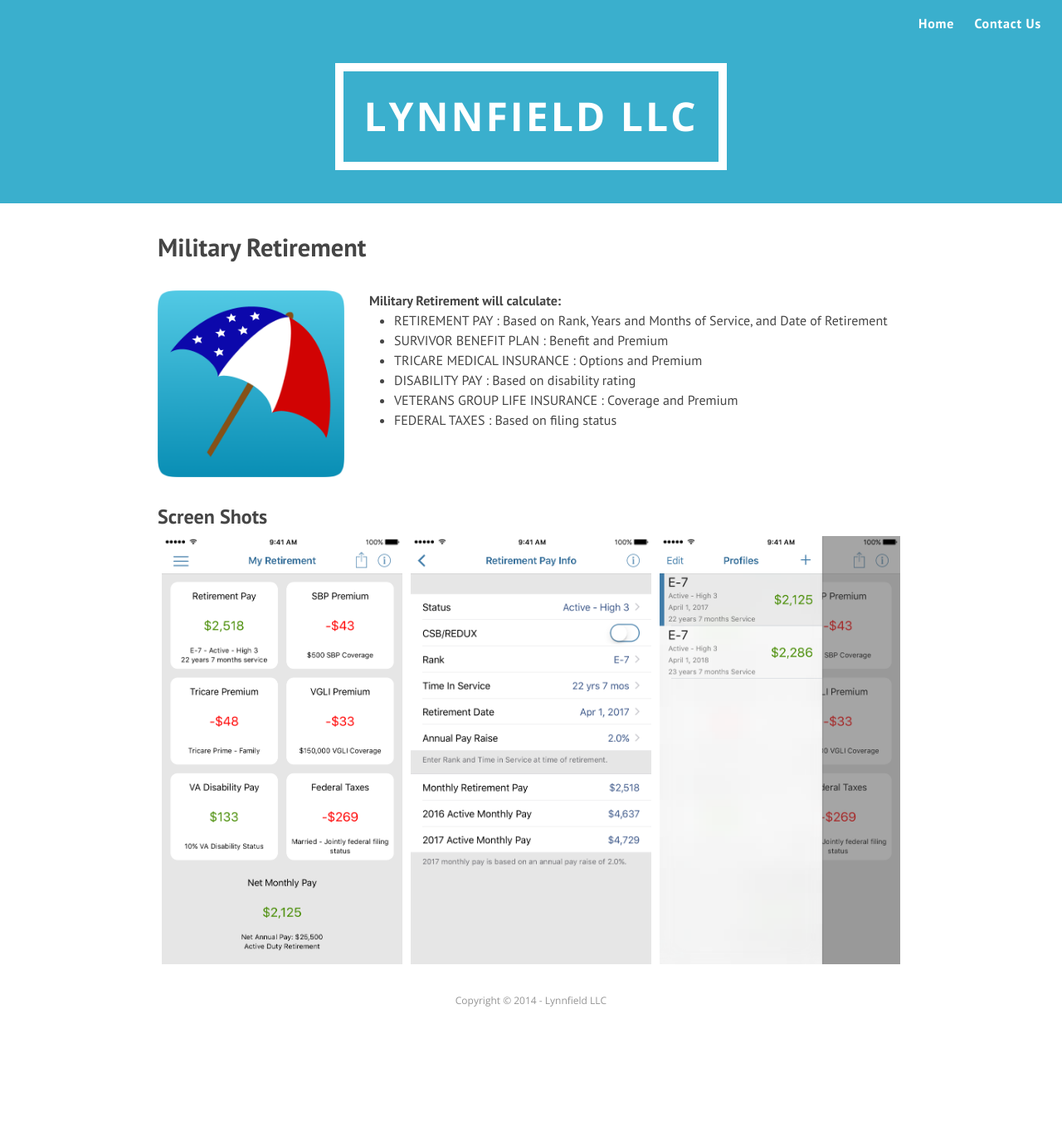
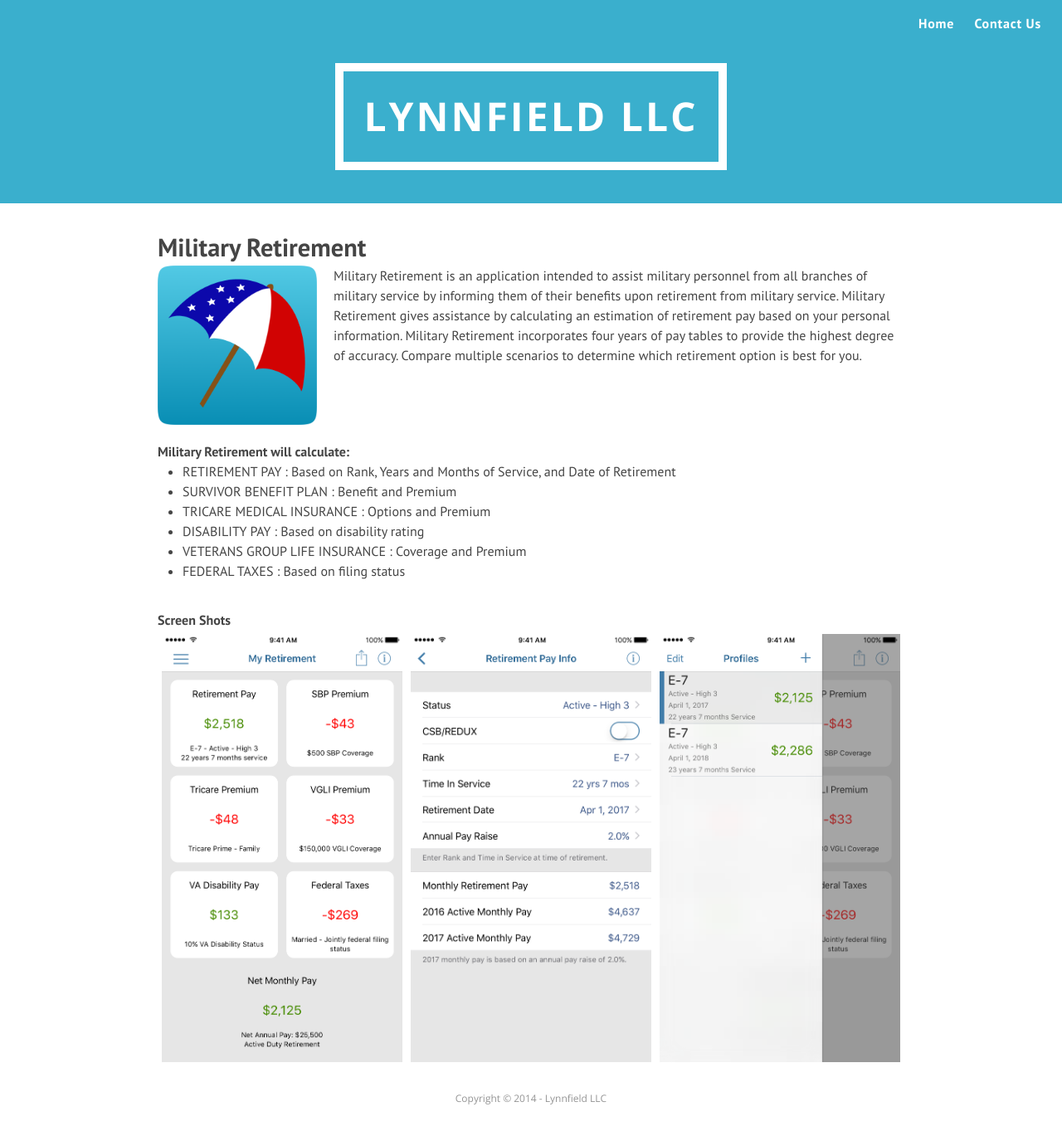
Before and after one commit to LynnfieldLLC/lynnfieldllc.github.io, a Jekyll site: the page built from index.md, in a window 1280 px wide. Shown: the whole page at 83% size. Built offline with Jekyll 4.4.1, drawn with Linux system fonts in a browser that asks for light colours; nearby versions of some CDN libraries; before the commit the page ends 1251 px from its top, so only the background shows below that.

Commit message:
Some improvements to layout.

```diff
--- a/_sass/_base.scss
+++ b/_sass/_base.scss
@@ -35,44 +35,39 @@
         vertical-align: middle;
     }
 
-    span.icon-image {
-        position: relative;
-        float: left;
-        min-width: 200px;
-        max-width: 25%;
-        padding-right: $spacing-unit;
-        margin: 0;
-    }
-
-    img.icon-image {
-        padding: $spacing-unit 0;
-    }
-
-    div.icon-image {
-        text-align: left;
-        display: inline-block;
-        padding-top: $spacing-unit;
-        flex: 1 1 50%;
-
-        ul {
-            display: block;
-            margin: 0;
-            padding-left: $spacing-unit;
-            padding-bottom: $spacing-unit;
-        }
-    }
-
-    div.row {
+    .app-hero {
         display: flex;
         flex-wrap: wrap;
     }
 
-    figure > img {
-        display: block;
+    .app-icon {
+        flex: 0 0 auto;
+        background-image: url("/assets/military_retire_icon.png");
+        background-repeat: no-repeat;
+        background-size: contain;
+        background-position: center center;
+        width: 192px;
+        height: 192px;
+        margin-right: 20px;
+        margin-bottom: 20px;
     }
 
-    figcaption {
-        font-size: $small-font-size;
+    .app-description {
+        flex: 1 1 0px;
+        text-align: left;
+        margin-bottom: 20px;
+    }
+
+    .app-features {
+        display: flex;
+        flex-direction: column;
+        justify-content: flex-start;
+        text-align: left;
+        margin-bottom: 20px;
+    }
+
+    .screen-shot-container {
+        margin-top: 20px;
     }
 
     .screen-shots {
@@ -82,6 +77,15 @@
 
         .screen-shot {
             margin: 5px;
+        }
+    }
+
+    @media only screen and (max-width: 500px) {
+        .app-name {
+            text-align: center;
+        }
+        .app-icon {
+            width: 100%;
         }
     }
 
--- a/index.md
+++ b/index.md
@@ -1,16 +1,17 @@
 ---
 layout: default
 ---
-# Military Retirement
 
-<div class="row">
-<span class="icon-image">
-	<a>
-	<img class="icon-image" src="/assets/military_retire_icon.png" alt="Picture">
-	</a>
-</span>
+<h1 class="app-name">Military Retirement</h1>
+<div class="app-hero">
+	<div class="app-icon">
+	</div>
 
-<div class="icon-image">
+	<div class="app-description">
+		Military Retirement is an application intended to assist military personnel from all branches of military service by informing them of their benefits upon retirement from military service. Military Retirement gives assistance by calculating an estimation of retirement pay based on your personal information. Military Retirement incorporates four years of pay tables to provide the highest degree of accuracy. Compare multiple scenarios to determine which retirement option is best for you.
+	</div>
+</div>
+<div class="app-features">
 	<h4>Military Retirement will calculate:</h4>
 	<ul>
 	<li>
@@ -33,18 +34,18 @@
 	</li>
 	</ul>
 </div>
+
+<div class="screen-shot-container">
+	<h4>Screen Shots</h4>
+	<div class="screen-shots">
+		<div class="screen-shot">
+			<a href="/assets/military_retire_main.png"><img src="/assets/military_retire_main.png" alt=""></a>
+		</div>
+		<div class="screen-shot">
+			<a href="/assets/military_retire_ret_pay.png"><img src="/assets/military_retire_ret_pay.png" alt=""></a>
+		</div>
+		<div class="screen-shot">
+			<a href="/assets/military_retire_side.png"><img src="/assets/military_retire_side.png" alt=""></a>
+		</div>
+	</div>
 </div>
-
-## Screen Shots
-
-<div class="screen-shots">
-	<div class="screen-shot">
-		<a href="/assets/military_retire_main.png"><img src="/assets/military_retire_main.png" alt=""></a>
-	</div>
-	<div class="screen-shot">
-		<a href="/assets/military_retire_ret_pay.png"><img src="/assets/military_retire_ret_pay.png" alt=""></a>
-	</div>
-	<div class="screen-shot">
-		<a href="/assets/military_retire_side.png"><img src="/assets/military_retire_side.png" alt=""></a>
-  </div>
-</div>
```
